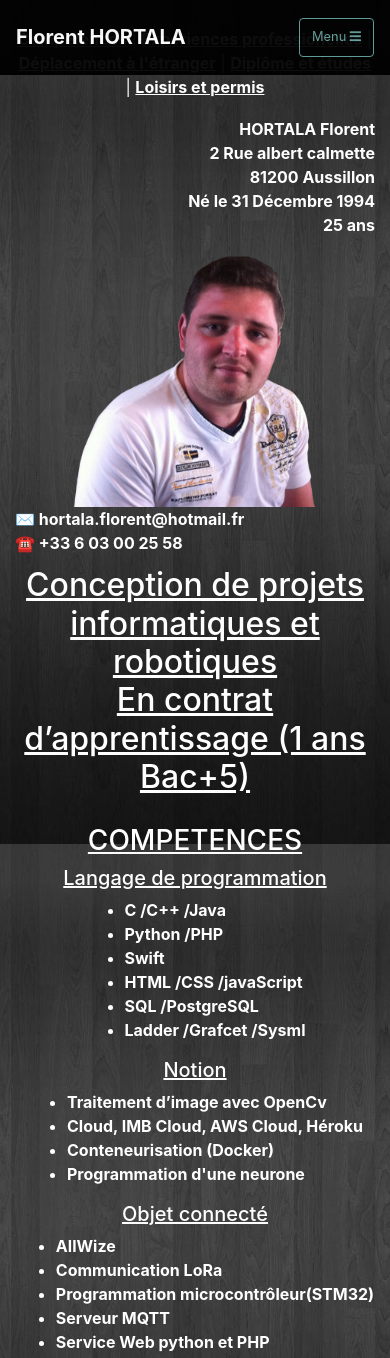
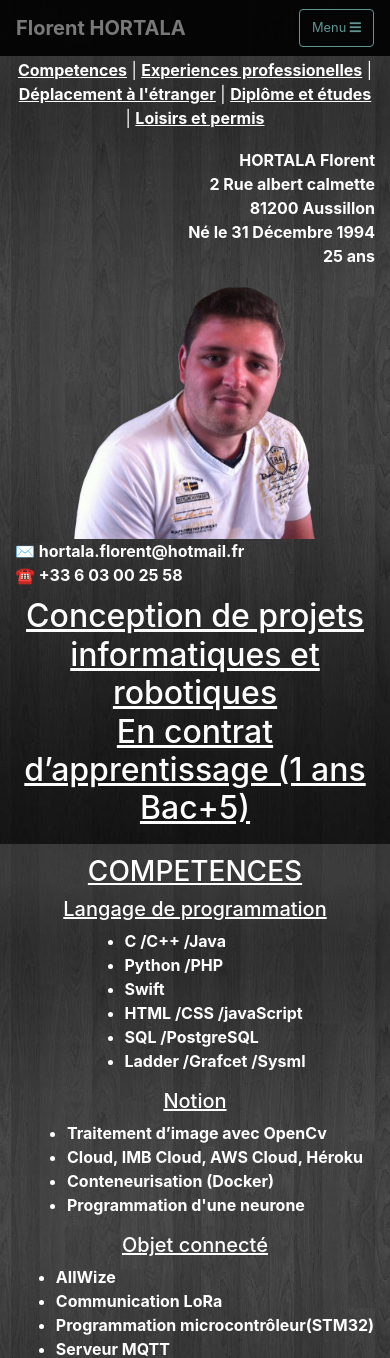
Before and after one commit to hortala/CV, a PHP site: page /html/cv.html in a window 390 px wide. Shown: the top 1358 px of the page. Run offline with PHP 8.4, Linux system fonts and the light colour scheme.

Commit message:
Modification mode téléphone, ajout d'une fonction CSS max 767px

```diff
--- a/css/main.css
+++ b/css/main.css
@@ -22,7 +22,12 @@ Body {
 .leftPerso {
     text-align: left;
 }
-
+.marginTop17 {
+    margin-top: 17%;
+}
+.marginTop15 {
+    margin-top: 15%;
+}
 .marginTop10 {
     margin-top: 10%;
 }
@@ -147,8 +152,48 @@ p {
         color: #64a19d;
         outline: 0;
         border-bottom: .25rem solid #64a19d;
+        margin-bottom: 5%;
     }
 }
+
+@media (max-width: 767px) {
+    #mainNav {
+        padding-top: 0;
+        padding-bottom: 0;
+        border-bottom: none;
+        opacity: 0.9;
+        transition: background-color .3s ease-in-out;
+    }
+    #mainNav .navbar-brand {
+        padding: .5rem 0;
+        color: rgba(255, 255, 255, .5);
+    }
+    #mainNav .nav-link {
+        transition: none;
+        padding: 1.5rem 1rem;
+        color: white;
+    }
+    #mainNav .nav-link:hover {
+        color: rgba(243, 4, 4, 0.75)!important;
+    }
+    #mainNav .nav-link:active {
+        color: #fff;
+    }
+    #mainNav.navbar-shrink .nav-link.active {
+        color: #64a19d;
+        outline: 0;
+        border-bottom: .25rem solid #64a19d;
+        margin-bottom: 5%;
+    }
+    body{
+        margin-top: 5%;
+    }
+    .bodyCV{
+        margin-top: 8%;
+    }
+
+}
+
 
 #mainNav .nav-link:hover {
     color: blue;
--- a/html/cv.html
+++ b/html/cv.html
@@ -26,7 +26,7 @@
 
 </head>
 
-<body>
+<body class="bodyCV">
 
     <!-- Navigation -->
     <nav class="navbar navbar-expand-lg navbar-light fixed-top" id="mainNav">
--- a/html/expPro.html
+++ b/html/expPro.html
@@ -81,6 +81,7 @@
                             <div style="display: inline-block;" class="leftPerso">
                                 <ul>
                                     <li>Langage C++ / IDE QT Creator</li>
+                                    <li>Language Robot Fanuc</li>
                                     <li>Management de projet</li>
                                 </ul>
                             </div>
--- a/index.html
+++ b/index.html
@@ -66,7 +66,7 @@
         <div class="container-fluid">
             <div class="row">
                 <div class="col-md-2"></div>
-                <div class="col-md-8 marginTop10">
+                <div class="col-md-8 marginTop10 marginSmallScreen">
                     <h1>Pourquoi les objets connecté</h1>
                     <p>Au fur et à mesure de mes projets (scolaire, professionnel ou personnel), j'ai pu me faire une idée assez précise du domaine dans lequel je souhaite travailler. Personnellement ce qui me plaît dans les objets connectés c'est l'immense
                         variété d'applications que nous pouvons rencontrer. De ce fait il possible d'utiliser des compétences transverses pour et rendre les projets intéressants et complets, en même temps cela permet aussi de découvrir de nouveau secteur
```
Also changed, not shown: qrcode.png (added).
